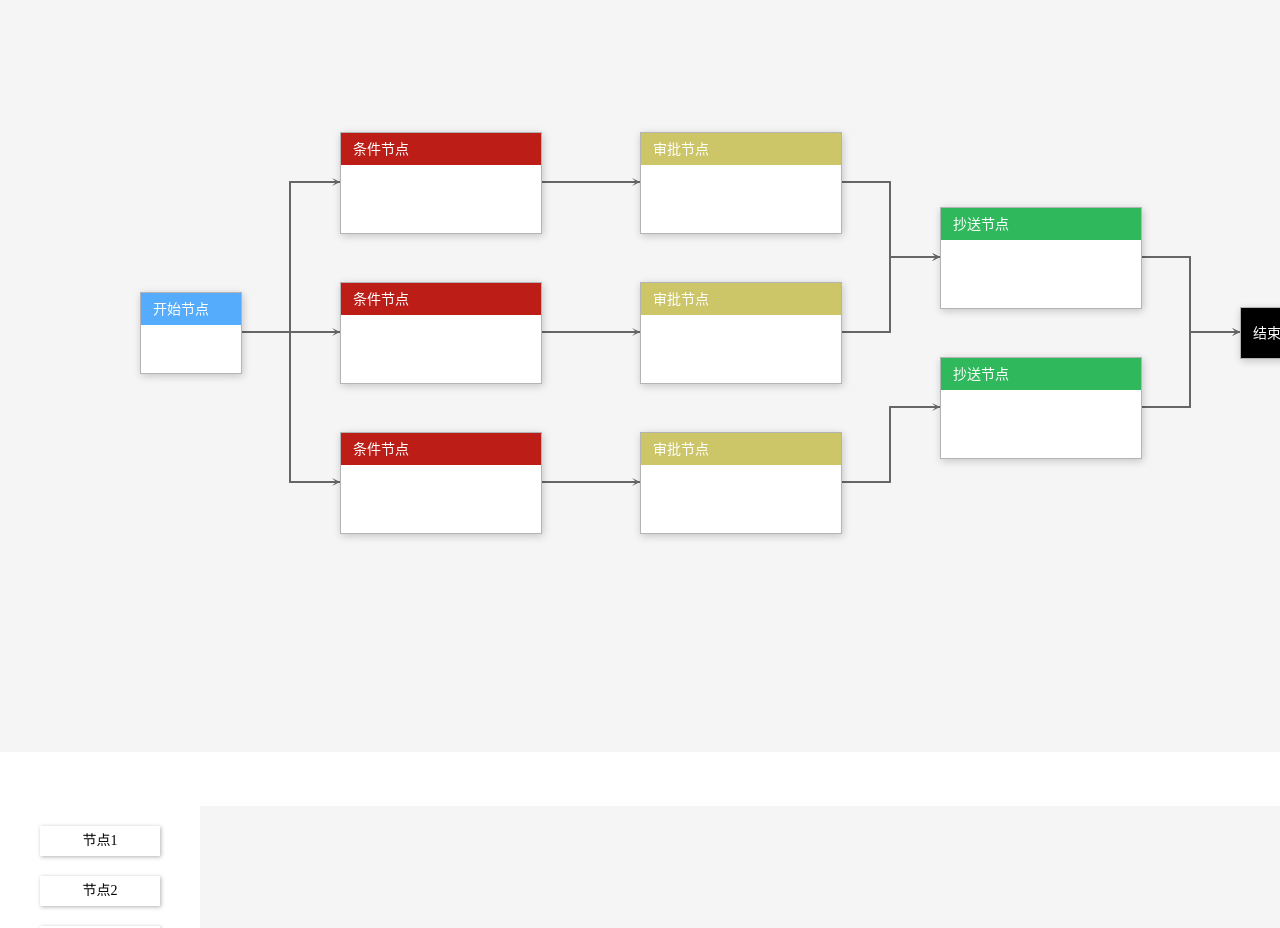
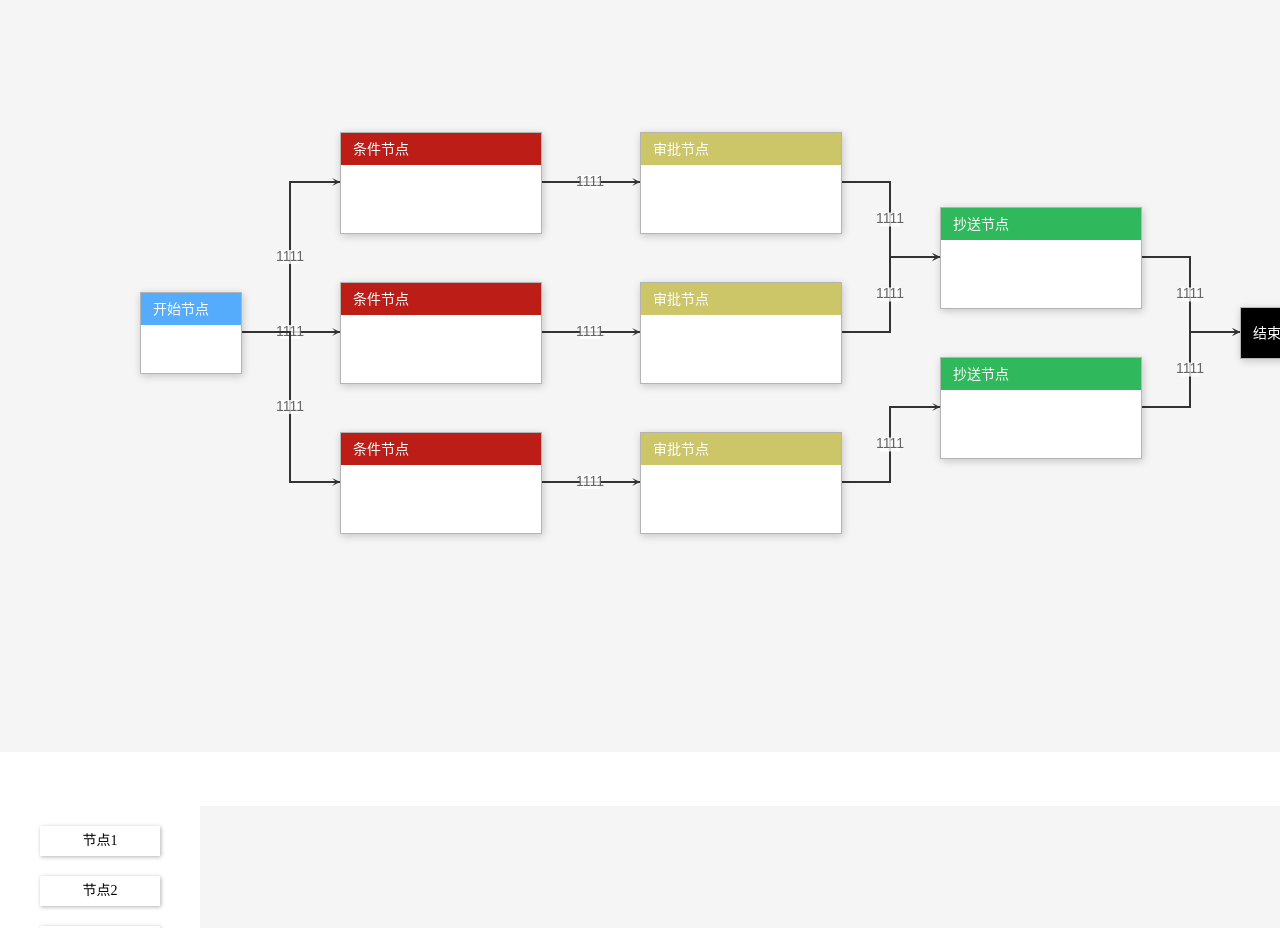
Before and after one commit to caohuatao/vue-super-flow, a Vue app: page / in a window 1280 px wide. Shown: the part 920-1848 px from the top of the page. Built offline with nearby package versions, Linux system fonts and the light colour scheme.

Commit message:
change desc

```diff
--- /dev/null
+++ b/demo/index.js
@@ -0,0 +1,6 @@
+
+
+
+let str = 'aasdf 14px Arial sdfff'
+
+console.log(parseInt(str.match(/(\d+px)/g)[0]))
--- a/examples/demo3.vue
+++ b/examples/demo3.vue
@@ -109,6 +109,18 @@
               label: '删除',
               selected: link => {
                 link.remove()
+              }
+            },
+            {
+              label: '编辑',
+              selected: link => {
+                if(link.meta) {
+                  link.meta.info += 1
+                } else {
+                  link.meta = {
+                    info: 1
+                  }
+                }
               }
             }
           ]
--- a/packages/Graph.js
+++ b/packages/Graph.js
@@ -156,6 +156,14 @@ class Graph extends GraphEvent {
     )
   }
 
+  toLastLink(idx) {
+    const linkList = this.linkList
+    linkList.splice(
+      linkList.length - 1, 0,
+      ...linkList.splice(idx, 1)
+    )
+  }
+
   toJSON() {
     return {
       origin: this.origin,
--- a/packages/GraphLink.js
+++ b/packages/GraphLink.js
@@ -6,15 +6,21 @@
 
 import {
   uuid,
-  vector,
-  yAxisEqual,
-  xAxisEqual
+  vector
 } from './utils'
 
 import {
   direction,
   directionVector
 } from './types'
+
+function descFun(link) {
+  return link.meta ? link.meta.info : '1111'
+}
+
+function styleFun(link) {
+  return {}
+}
 
 export default class GraphLink {
   static distance = 15
@@ -27,11 +33,9 @@ export default class GraphLink {
       startAt = [0, 0],
       endAt = [0, 0],
       meta = null,
-      desc = '',
 
-      dotted = false,
-      lineColor = null,
-      onLineColor = null
+      desc = null,
+      style = null
     } = options
 
     this.key = uuid('link')
@@ -40,7 +44,6 @@ export default class GraphLink {
     this.graph = graph
     this.start = start
     this.meta = meta
-    this.desc = desc
 
     this.end = end
     this.startDirection = directionVector[direction.top]
@@ -48,9 +51,8 @@ export default class GraphLink {
     this.startAt = startAt
     this.endAt = endAt
 
-    this.dotted = dotted
-    this.lineColor = lineColor
-    this.onLineColor = onLineColor
+    this.desc = desc || descFun
+    this.style = style || styleFun
   }
 
   get end() {
--- a/packages/index.vue
+++ b/packages/index.vue
@@ -13,20 +13,17 @@
       v-if="temEdgeConf.visible"
       :padding="linkPadding"
       :graph="graph"
-      :link="temEdgeConf.link"
-      :link-color="lineColor"
-      :hover-color="onLineColor">
+      :link="temEdgeConf.link">
     </graph-line>
 
     <graph-line
       v-for="(edge, idx) in graph.linkList"
+      :index="idx"
       :padding="linkPadding"
       :graph="graph"
       :link="edge"
       :key="edge.key"
-      :link-color="lineColor"
-      :hover-color="onLineColor"
-      :link-desc="linkDesc">
+      :link-style="linkStyle">
     </graph-line>
 
     <mark-line
@@ -129,13 +126,9 @@
         type: Boolean,
         default: false
       },
-      lineColor: {
-        type: String,
-        default: '#666666'
-      },
-      onLineColor: {
-        type: String,
-        default: '#FF0000'
+      linkStyle: {
+        type: Object,
+        default: ()=> ({})
       },
       markLineColor: {
         type: String,
@@ -168,10 +161,6 @@
       linkPadding: {
         type: Number,
         default: 50,
-      },
-      linkDesc: {
-        type: Object,
-        default: ()=> ({})
       },
       enterIntercept: {
         type: Function,
--- a/packages/link.vue
+++ b/packages/link.vue
@@ -18,14 +18,19 @@
         type: Number,
         default: 50
       },
-      linkDesc: {
+      linkContent: {
+        type: Function,
+        default(link) {
+          return ''
+        }
+      },
+      linkStyle: {
         type: Object,
         default: () => ({})
       },
+      index: Number,
       graph: Object,
-      link: Object,
-      linkColor: String,
-      hoverColor: String
+      link: Object
     },
     data() {
       return {
@@ -35,19 +40,20 @@
         left: 0,
         currentPointList: [],
         currentPathPointList: null,
-        appendTextLen: 0,
-        descConf: Object.assign({
-          content(link) {return ''},
+        styles: Object.assign({
+          hover: '#FF0000',
           color: '#333333',
-          background: 'rgba(255,255,255,0.8)',
-          height: 14,
-          font: '14px Arial'
-        }, this.linkDesc)
+          textColor: '#666666',
+          textHover: '#666666',
+          font: '14px Arial',
+          dotted: false,
+          lineDash: [4, 4],
+          background: 'rgba(255,255,255,0.8)'
+        }, this.linkStyle)
       }
     },
     mounted() {
       this.ctx = this.$el.getContext('2d')
-      this.appendTextLen = this.ctx.measureText('...').width
       this.draw()
       this.graph.add('mousemove', this.rootMousemove)
       this.$once('hook:beforeDestroy', () => {
@@ -63,6 +69,7 @@
           if (bol && !this.graph.mouseonNode) {
             this.graph.mouseonLink = this.link
             this.$el.style.zIndex = '1'
+            this.graph.toLastLink(this.index)
           } else if (this.inPath) {
             this.graph.mouseonLink = null
             this.$el.style.zIndex = '0'
@@ -85,7 +92,6 @@
         this.bottom = maxY + this.padding
         this.left = minX - this.padding
 
-
         this.currentPointList = pointList.map(point => {
           return [
             Math.floor(point[0] - this.left),
@@ -106,13 +112,18 @@
 
       initLine() {
         this.ctx.clearRect(0, 0, this.$el.width, this.$el.height)
+        Object.assign(this.styles, this.link.style() || {})
         if (this.inPath) {
-          const color = this.link.hoverColor || this.hoverColor
+          const color =  this.styles.hover
+          const textColor = this.styles.textColor
           this.drawLine(color)
+          this.drawDesc(textColor)
           this.drawArrow(color)
         } else {
-          const color = this.link.lineColor || this.linkColor
+          const color = this.styles.color
+          const textColor = this.styles.textHover
           this.drawLine(color)
+          this.drawDesc(textColor)
           this.drawArrow(color)
         }
       },
@@ -120,16 +131,14 @@
       drawLine(strokeStyle) {
         const lineWidth = 2
         const ctx = this.ctx
-        const desc = this.descConf.content(this.link)
 
         ctx.lineJoin = 'round'
         ctx.beginPath()
-        if (this.link.dotted) {
-          ctx.setLineDash([4, 4])
+        if (this.styles.dotted) {
+          ctx.setLineDash(this.styles.lineDash)
         }
         ctx.lineWidth = lineWidth
         ctx.strokeStyle = strokeStyle
-
         this.currentPointList.forEach((point, idx) => {
           if (idx === 0) {
             ctx.moveTo(...point)
@@ -139,15 +148,20 @@
           }
         })
 
+        ctx.save()
+      },
+
+      drawDesc(color) {
+        const desc = this.link.desc(this.link)
+        const ctx = this.ctx
         if (desc) {
           const {
             font,
-            height,
-            background,
-            color
-          } = this.descConf
+            background
+          } = this.styles
 
           const {text, width} = this.descIntercept(desc)
+          const height = parseInt(font.match(/(\d+px)/g)[0])
           const descPosition = this.descPosition()
           const position = vector(descPosition).minus([width / 2, height / 2]).end
 
@@ -160,8 +174,6 @@
           this.ctx.fillStyle = color
           ctx.fillText(text, ...descPosition)
         }
-
-        ctx.save()
       },
 
       descPosition() {
--- a/packages/menu.vue
+++ b/packages/menu.vue
@@ -63,9 +63,6 @@
       }
     },
     computed: {
-      show() {
-        return
-      },
       style() {
         return {
           left: this.position[0] + 'px',
--- a/packages/utils.js
+++ b/packages/utils.js
@@ -162,6 +162,14 @@ export function isUndef(val) {
   return toRawType(val) === 'undefined'
 }
 
+export function isString(val) {
+  return toRawType(val) === 'string'
+}
+
+export function isObject(val) {
+  return toRawType(val) === 'object'
+}
+
 export function arrayReplace(arr1, arr2) {
   arr1.splice(0, arr1.length, ...arr2)
 }
```
